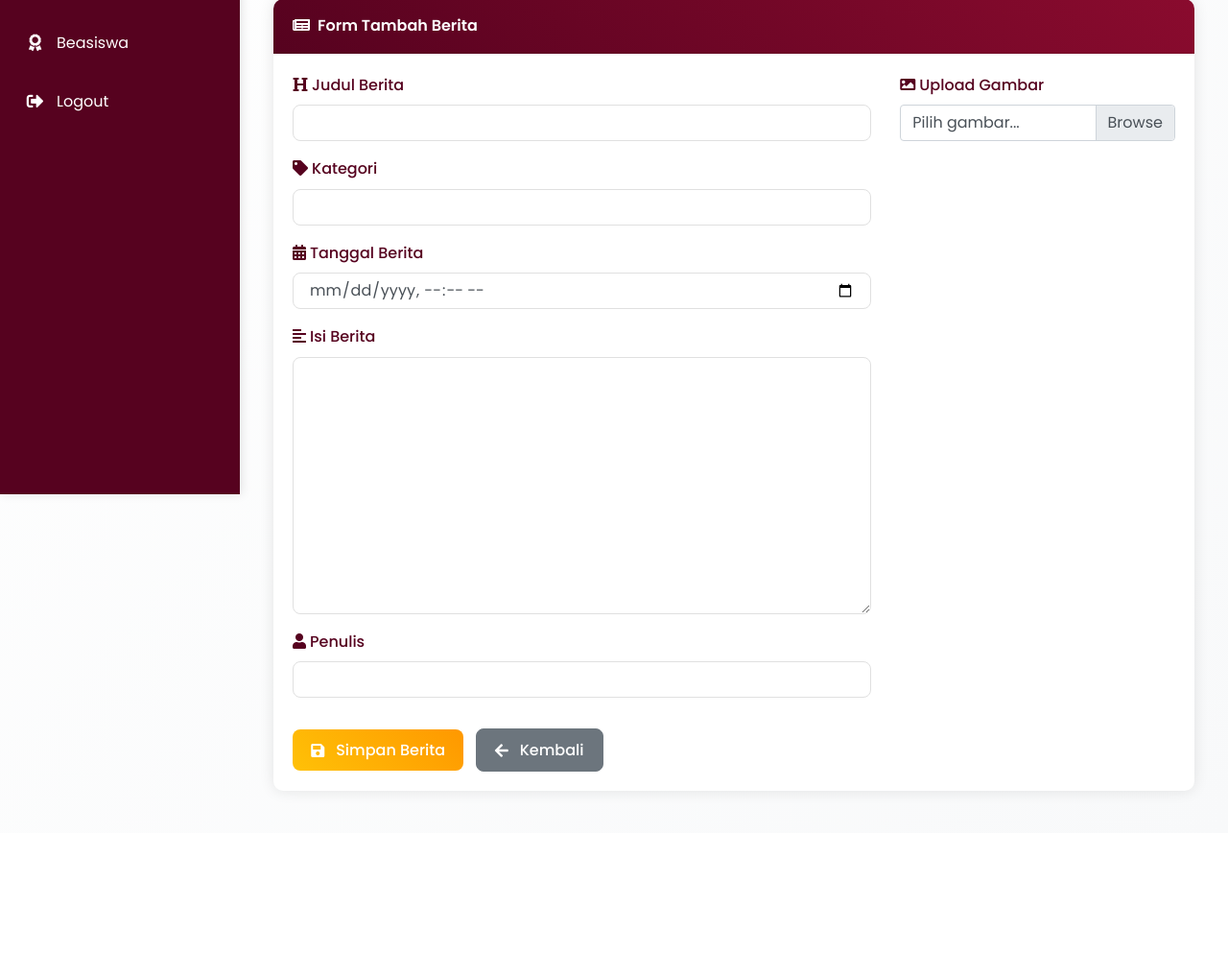
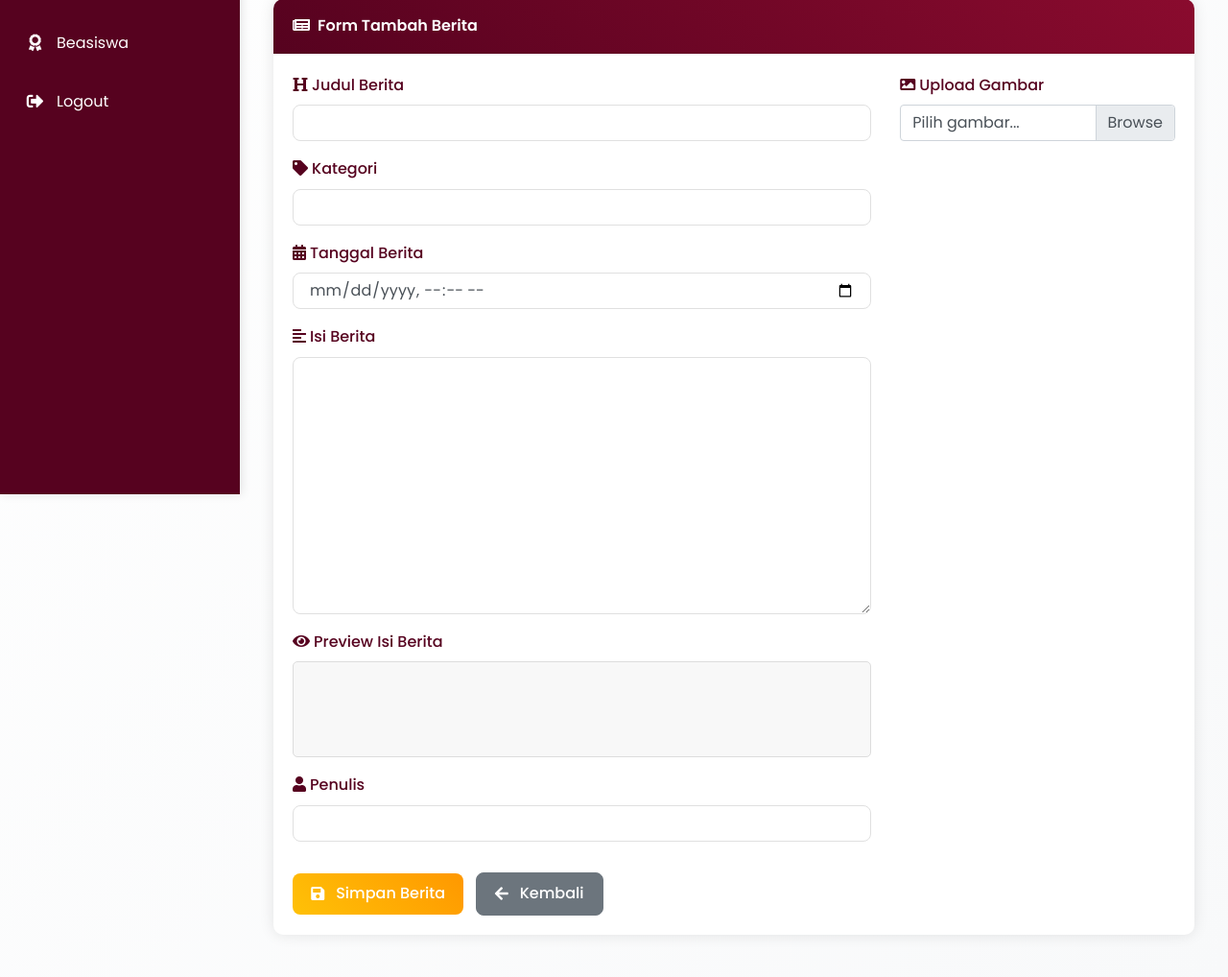
Before and after one commit to bladeboiii/JtikNews, a PHP site: page /Dashboard_admin/input_berita.php in a window 1280 px wide. Shown: the part 285-1303 px from the top of the page at 96% size. Before the commit the page ends 1115 px from the top, so only its background shows below. Run offline with PHP 8.4, Linux system fonts and the light colour scheme.

Commit message:
Perbaikan tampilan isi berita agar baris baru tampil

```diff
--- a/Dashboard_admin/input_berita.php
+++ b/Dashboard_admin/input_berita.php
@@ -1,7 +1,6 @@
 <?php
-// Contoh hanya form UI input berita, proses simpan dilakukan di 'proses_input_berita.php'
 session_start();
-$id_admin_user = $_SESSION['id_user'] ?? 1; // fallback default id jika tidak login
+$id_admin_user = $_SESSION['id_user'] ?? 1;
 ?>
 
 <!DOCTYPE html>
@@ -9,9 +8,11 @@ $id_admin_user = $_SESSION['id_user'] ?? 1; // fallback default id jika tidak lo
 <head>
     <title>Tambah Berita - Admin Dashboard</title>
     <meta name="viewport" content="width=device-width, initial-scale=1">
+    <!-- Bootstrap & Font Awesome -->
     <link rel="stylesheet" href="https://cdn.jsdelivr.net/npm/bootstrap@4.6.2/dist/css/bootstrap.min.css">
     <link rel="stylesheet" href="https://cdnjs.cloudflare.com/ajax/libs/font-awesome/5.15.4/css/all.min.css">
     <link rel="stylesheet" href="./assets/css/style.css">
+
     <style>
         .card {
             border: none;
@@ -33,9 +34,20 @@ $id_admin_user = $_SESSION['id_user'] ?? 1; // fallback default id jika tidak lo
             font-weight: 500;
             color: #56021f;
         }
+        #previewCaption {
+            white-space: pre-line;
+            background: #f8f8f8;
+            padding: 15px;
+            border: 1px solid #ddd;
+            border-radius: 5px;
+            min-height: 100px;
+            font-size: 16px;
+            line-height: 1.6;
+        }
     </style>
 </head>
 <body>
+
 <?php
     include "./Header.php";
     include "./sidebar.php";
@@ -90,6 +102,12 @@ $id_admin_user = $_SESSION['id_user'] ?? 1; // fallback default id jika tidak lo
                                 <div class="invalid-feedback">Isi berita harus diisi (min. 20 karakter)</div>
                             </div>
 
+                            <!-- Preview langsung -->
+                            <div class="form-group">
+                                <label><i class="fas fa-eye mr-1"></i>Preview Isi Berita</label>
+                                <div id="previewCaption"></div>
+                            </div>
+
                             <div class="form-group">
                                 <label for="penulis"><i class="fas fa-user mr-1"></i>Penulis</label>
                                 <input type="text" id="penulis" name="penulis" class="form-control" required minlength="3">
@@ -121,16 +139,22 @@ $id_admin_user = $_SESSION['id_user'] ?? 1; // fallback default id jika tidak lo
     </div>
 </div>
 
+<!-- JS -->
 <script src="https://code.jquery.com/jquery-3.6.0.min.js"></script>
 <script src="https://cdn.jsdelivr.net/npm/popper.js@1.16.1/dist/umd/popper.min.js"></script>
 <script src="https://cdn.jsdelivr.net/npm/bootstrap@4.6.2/dist/js/bootstrap.min.js"></script>
+
 <script>
-        // Update file input label with filename
+    // Preview isi berita dengan format baris (emoji, poin)
+    document.getElementById("isi").addEventListener("input", function() {
+        document.getElementById("previewCaption").textContent = this.value;
+    });
+
+    // File input label update & preview image
     $(".custom-file-input").on("change", function() {
         var fileName = $(this).val().split("\\").pop();
         $(this).siblings(".custom-file-label").addClass("selected").html(fileName);
 
-            // Show image preview
         if (this.files && this.files[0]) {
             var reader = new FileReader();
             reader.onload = function(e) {
@@ -141,15 +165,12 @@ $id_admin_user = $_SESSION['id_user'] ?? 1; // fallback default id jika tidak lo
         }
     });
 
-        // Form validation
+    // Validasi form Bootstrap
     (function() {
         'use strict';
         window.addEventListener('load', function() {
-                // Fetch all the forms we want to apply custom Bootstrap validation styles to
             var forms = document.getElementsByClassName('needs-validation');
-
-                // Loop over them and prevent submission
-                var validation = Array.prototype.filter.call(forms, function(form) {
+            Array.prototype.filter.call(forms, function(form) {
                 form.addEventListener('submit', function(event) {
                     if (form.checkValidity() === false) {
                         event.preventDefault();
@@ -161,19 +182,14 @@ $id_admin_user = $_SESSION['id_user'] ?? 1; // fallback default id jika tidak lo
         }, false);
     })();
 
-        // Custom validation for file input
+    // Validasi ukuran gambar
     document.getElementById('gambar').addEventListener('change', function() {
         const fileInput = this;
         const maxSize = 2 * 1024 * 1024; // 2MB
-
-            if (fileInput.files.length > 0) {
-                const fileSize = fileInput.files[0].size;
-
-                if (fileSize > maxSize) {
+        if (fileInput.files.length > 0 && fileInput.files[0].size > maxSize) {
             fileInput.setCustomValidity('Ukuran file maksimal 2MB');
         } else {
             fileInput.setCustomValidity('');
-                }
         }
     });
 </script>
```
Also changed, not shown: berita.php (+4 -6 lines), uploads/1750922905_WhatsApp_Image_2025_06_22_at_21.46.52_32e5b53b.jpg (added). Lines whose indentation alone changed are shown as unchanged.
